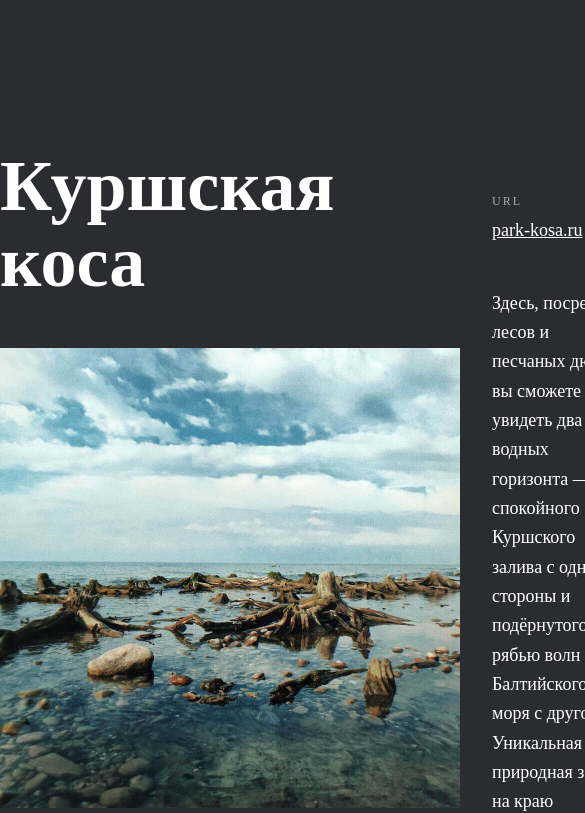
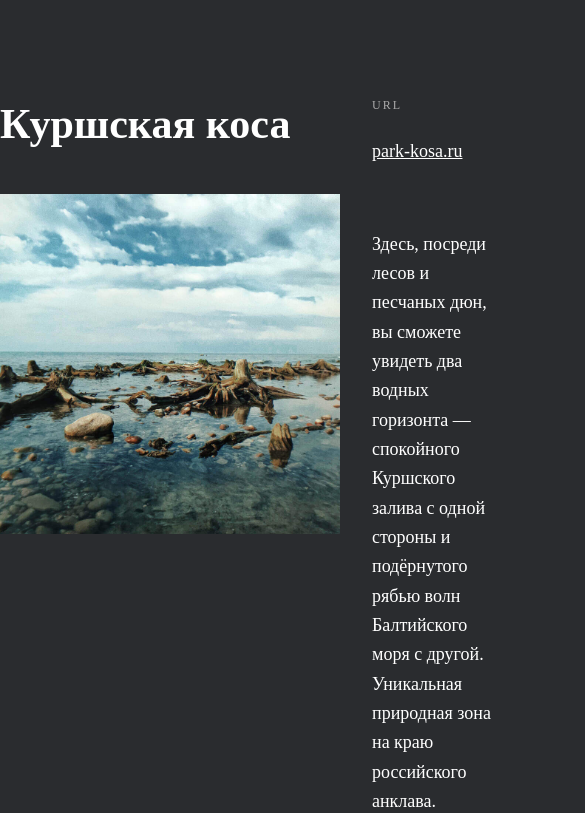
Before and after one commit to NinaDmitrieva/russian-travel, a plain HTML site: page index.html in a window 390 px wide. Shown: the part 4106-4919 px from the top of the page, 585 px wide, since content can reach past the window. Drawn offline with Linux system fonts and the light colour scheme.

Commit message:
флекс или грид

```diff
--- /dev/null
+++ b/blocks/place/__image/place__image.css
@@ -0,0 +1,14 @@
+.place__image {
+    max-width: 460px;
+
+}
+@media screen and (max-width: 1100px){
+    .place__image {
+        max-width: calc(100% - 20px);
+        }
+    }
+    @media screen and (max-width: 850px){
+        .place__image {
+            max-width: 340px;
+            }
+        }
--- /dev/null
+++ b/blocks/place/__paragraph/place__paragraph.css
@@ -0,0 +1,19 @@
+.place__paragraph {
+max-width: 484px;
+font-weight: 400;
+font-size: 18px;
+line-height: 29.34px;
+
+}
+@media screen and (max-width: 1100px){
+.place__paragraph {
+
+}
+
+}
+@media screen and (max-width: 850px){
+.place__paragraphh {
+
+}
+
+}
--- /dev/null
+++ b/blocks/place/__title/place__title.css
@@ -0,0 +1,20 @@
+.place__title {
+    max-width: 460px;
+    font-weight: 900;
+    font-size: 72px;
+    line-height: 76px;
+    margin-bottom: 48px;
+}
+@media screen and (max-width: 1100px){
+    .place__title {
+        margin-bottom: 15px;
+    }
+}
+@media screen and (max-width: 850px){
+    .place__title {
+        max-width: 340px;
+        font-size: 42px;
+        line-height: 46px;
+        }
+
+    }
--- a/blocks/places/__website/_link/places__website_link__link.css
+++ b/blocks/place/__website/_link/place__website_link__link.css
@@ -1,4 +1,4 @@
-.places__website_link__link{
+.place__website_link__link{
     margin-top: 12px;
     font-weight: 400;
     font-size: 18px;
--- /dev/null
+++ b/blocks/place/__website/_url/place__website_url__url-heading.css
@@ -0,0 +1,15 @@
+.place__website_url__url-heading {
+    font-weight: 400;
+    font-size: 12px;
+    line-height: 12px;
+    letter-spacing: 2px;
+    color: #AAAAAA;
+    text-decoration: none;
+}
+@media screen and (max-width: 850px){
+    .place__website_url__url-heading {
+        line-height: 20.4px;
+
+        }
+
+    }
--- a/blocks/places/__website/places__website.css
+++ b/blocks/place/__website/place__website.css
@@ -1,6 +1,6 @@
-.places__website {
+.place__website {
     max-width: 456px;
-    margin-bottom: 48px;
     display: flex;
     flex-direction: column;
+    justify-content: flex-end;
 }
--- /dev/null
+++ b/blocks/place/place.css
@@ -0,0 +1,23 @@
+.place {
+    max-width: 100%;
+    display: grid;
+    gap: 40px;
+    grid-template-columns: repeat(2, 1fr);
+}
+
+
+@media screen and (max-width: 1100px){
+    .place {
+    gap: 32px;
+        }
+    }
+@media screen and (max-width: 850px){
+    .places__place {
+
+        }
+    }
+@media screen and (max-width: 550px){
+    .places__place {
+
+    }
+}
--- a/blocks/places/__block/places__block.css
+++ /dev/null
@@ -1,4 +0,0 @@
-.places__block {
-    display: flex;
-    flex-direction: row;
-}
--- a/blocks/places/__image/places__image.css
+++ /dev/null
@@ -1,9 +0,0 @@
-.places__image {
-    max-width: 460px;
-
-}
-@media screen and (max-width: 1100px){
-    .places__image {
-        max-width: calc(100%-20px);
-        }
-    }
--- a/blocks/places/__paragraph/places__paragraph.css
+++ /dev/null
@@ -1,16 +0,0 @@
-.places__paragraph {
-max-width: 484px;
-font-weight: 400;
-font-size: 18px;
-line-height: 29.34px;
-margin: 48px 0 26px;
-}
-.places__paragraph:nth-child(2) {
-    margin: 0;
-}
-@media screen and (max-width: 1100px){
-    .places__paragraph {
-        margin: 48px 0 27px;
-        }
-
-    }
--- a/blocks/places/__place/places__place.css
+++ /dev/null
@@ -1,31 +0,0 @@
-.places__place {
-    max-width: 100%;
-    margin-right: 40px;
-}
-.places__place:nth-child(2) {
-    padding: 106px 0 86px 0;
-    margin-right: 0;
-}
-@media screen and (max-width: 1100px){
-    .places__place {
-        max-width: 460px;
-        margin-right: 32px;
-        }
-        .places__place:nth-child(2) {
-            max-width: 456px;
-            padding-bottom: 0;
-            margin-right: 0;
-        }
-    }
-@media screen and (max-width: 850px){
-    .lead {
-        max-width: 768px;
-
-        }
-    }
-@media screen and (max-width: 550px){
-    .lead {
-        min-width: 320px;
-
-        }
-    }
--- a/blocks/places/__title/places__title.css
+++ /dev/null
@@ -1,7 +0,0 @@
-.places__title {
-    max-width: 460px;
-    font-weight: 900;
-    font-size: 72px;
-    line-height: 76px;
-    margin-bottom: 48px;
-}
--- a/blocks/places/__website/_url/places__website_url__url-heading.css
+++ /dev/null
@@ -1,8 +0,0 @@
-.places__website_url__url-heading {
-    font-weight: 400;
-    font-size: 12px;
-    line-height: 12px;
-    letter-spacing: 2px;
-    color: #AAAAAA;
-    text-decoration: none;
-}
--- a/blocks/places/places.css
+++ b/blocks/places/places.css
@@ -1,6 +1,4 @@
 .places {
-  max-width: 984px;
-  display: flex;
-  flex-direction: column;
-  margin: auto;
+    max-width: 984px;
+    margin: auto;
 }
--- a/index.html
+++ b/index.html
@@ -48,21 +48,17 @@
                 <img class="photo-grid__item" alt="туман на Байкале" src="images/photo-grid-ergaki.jpg">
             </section>
            <section class="places">
-               <div class="places__block">
-                    <div class="places__place">
-                        <h2 class="places__title">Куршская коса</h2>
-                        <img class="places__image" alt="Куршская коса" src="images/place-kosa.jpg">
+               <div class="place">
+                    <h2 class="place__title">Куршская коса</h2>
+                    <div class="place__website">
+                        <p class="place__website_url__url-heading">URL</p>
+                        <a href=" http://park-kosa.ru" target="_blank" class="place__website_link__link">park-kosa.ru</a>
                     </div>
-                    <div class="places__place">
-                        <div class="places__website">
-                            <a href="#" class="places__website_url__url-heading">URL</a>
-                            <a href="#" class="places__website_link__link">park-kosa.ru</a>
-                        </div>
-                        <h3 class="places__paragraph">
-                            <p class="places__paragraph">Здесь, посреди лесов и песчаных дюн, вы сможете увидеть два водных горизонта — спокойного Куршского залива с одной стороны и подёрнутого рябью волн Балтийского моря с другой. Уникальная природная зона на краю российского анклава.</p>
-                            <p class="places__paragraph">На этом Калининградская область не заканчивается. Для путешественника и исследователя там же по соседству — самая западная точка России, Балтийская коса, — и немецкое наследие россыпи небольших приморских городов. Атмосфера здешних мест исключает суету, окуная в спокойствие природы и запах стального, прохладного моря.</p>
-                        </h3>
-                    </div>
+                    <img class="place__image" alt="Куршская коса" src="images/place-kosa.jpg">
+                    <h3 class="place__paragraph">
+                        <p class="place__paragraph">Здесь, посреди лесов и песчаных дюн, вы сможете увидеть два водных горизонта — спокойного Куршского залива с одной стороны и подёрнутого рябью волн Балтийского моря с другой. Уникальная природная зона на краю российского анклава.</p>
+                        <p class="place__paragraph">На этом Калининградская область не заканчивается. Для путешественника и исследователя там же по соседству — самая западная точка России, Балтийская коса, — и немецкое наследие россыпи небольших приморских городов. Атмосфера здешних мест исключает суету, окуная в спокойствие природы и запах стального, прохладного моря.</p>
+                    </h3>
                 </div>
            </section>
             <section class="cover"></section>
--- a/pages/index.css
+++ b/pages/index.css
@@ -33,14 +33,15 @@
 
 /* блок places*/
 @import url(../blocks/places/places.css);
-@import url(../blocks/places/__block/places__block.css);
-@import url(../blocks/places/__image/places__image.css);
-@import url(../blocks/places/__paragraph/places__paragraph.css);
-@import url(../blocks/places/__place/places__place.css);
-@import url(../blocks/places/__title/places__title.css);
-@import url(../blocks/places/__website/places__website.css);
-@import url(../blocks/places/__website/_link/places__website_link__link.css);
-@import url(../blocks/places/__website/_url/places__website_url__url-heading.css);
+@import url(../blocks/place/place.css);
+@import url(../blocks/place/__image/place__image.css);
+@import url(../blocks/place/__paragraph/place__paragraph.css);
+@import url(../blocks/place/__title/place__title.css);
+@import url(../blocks/place/__website/place__website.css);
+@import url(../blocks/place/__website/_link/place__website_link__link.css);
+@import url(../blocks/place/__website/_url/place__website_url__url-heading.css);
+
+
 
 
 
```
